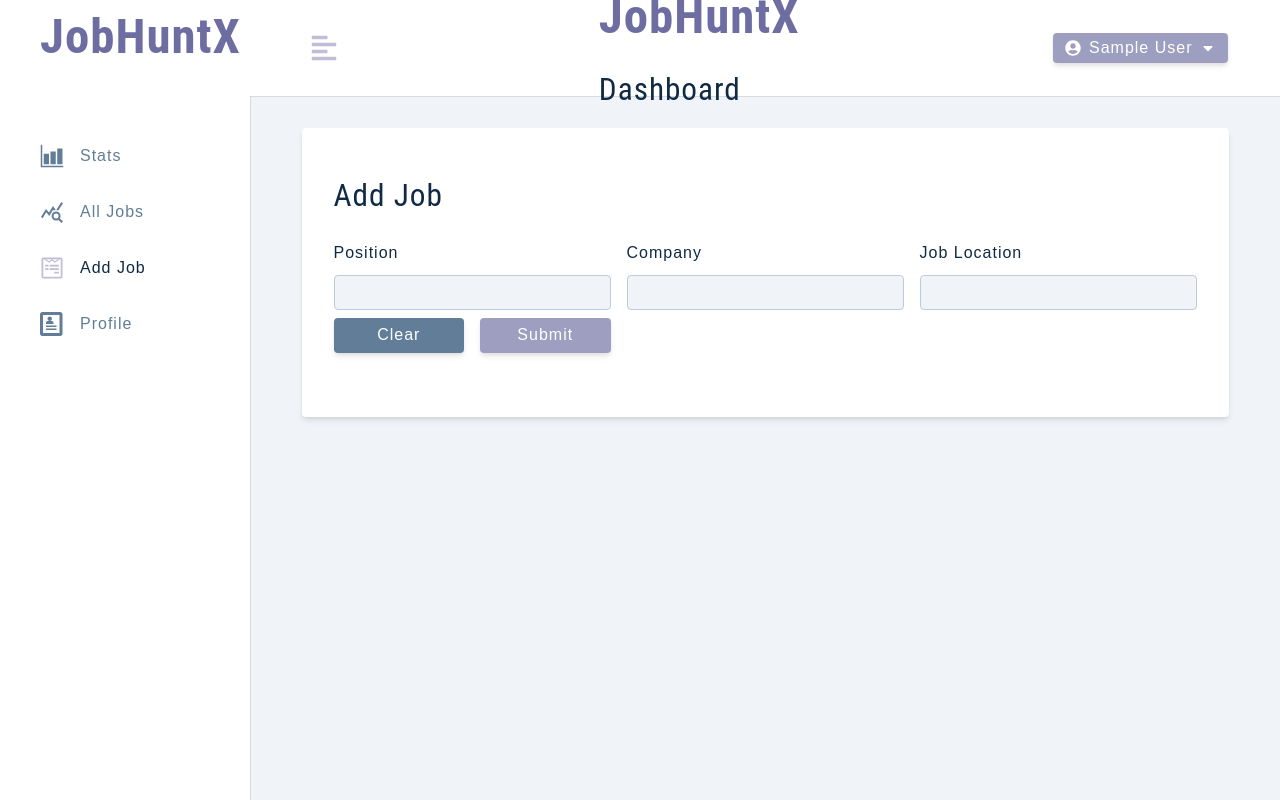
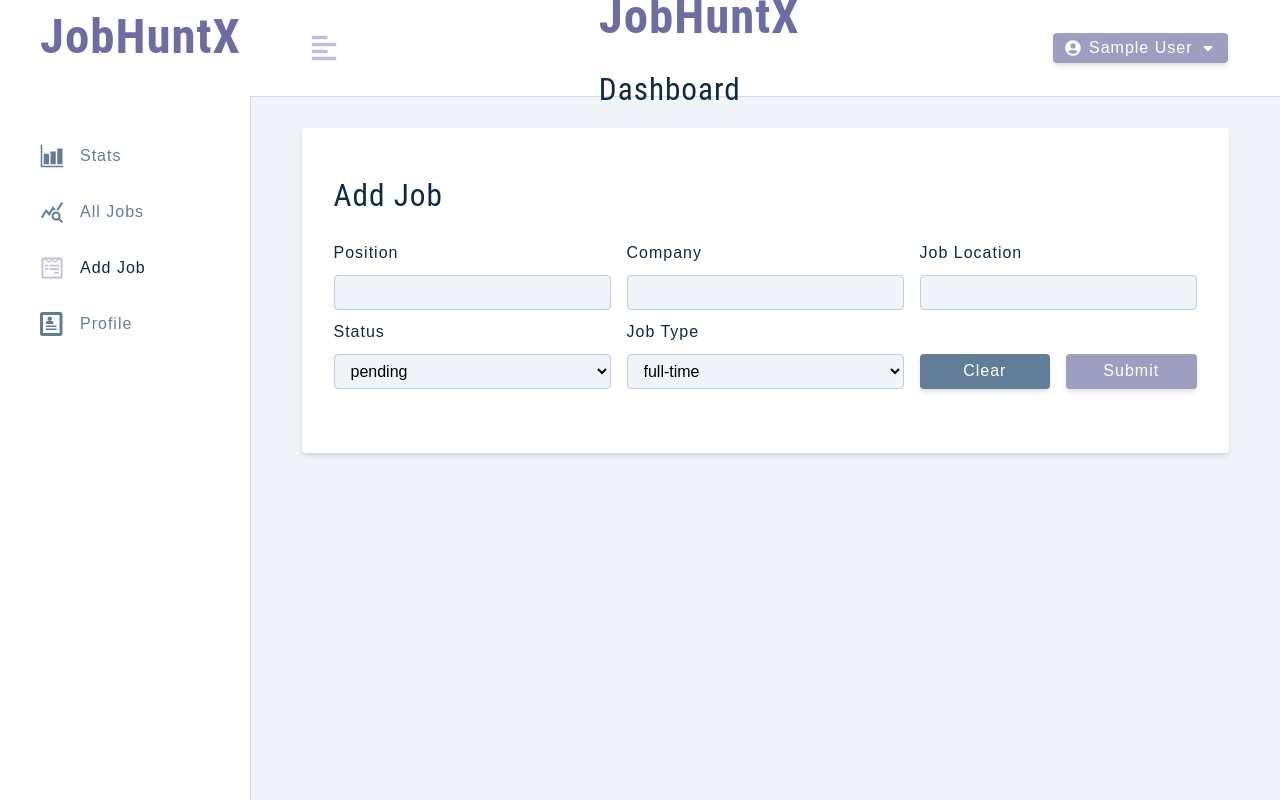
Before and after one commit to nataburdyey/job-hunt-x, a React (Vite) app: page /add-job in a window 1280 px wide. Built offline with nearby package versions, Linux system fonts and the light colour scheme; sample sign-in values are in the browser's storage.

Commit message:
add FormRowSelect component

```diff
--- a/src/components/FormRow.jsx
+++ b/src/components/FormRow.jsx
@@ -5,6 +5,7 @@ const FormRow = ({ type, name, value, handleChange, labelText }) => {
         {labelText || name}
       </label>
       <input
+        id={name}
         type={type}
         name={name}
         value={value}
--- /dev/null
+++ b/src/components/FormRowSelect.jsx
@@ -0,0 +1,25 @@
+const FormRowSelect = ({ labelText, name, value, handleJobInput, list }) => {
+  return (
+    <div className='form-row'>
+      <label htmlFor='status' className='form-label'>
+        {labelText || name}
+      </label>
+      <select
+        name={name}
+        id={name}
+        value={value}
+        onChange={handleJobInput}
+        className='form-select'
+      >
+        {list.map((itemValue, index) => {
+          return (
+            <option key={index} value={itemValue}>
+              {itemValue}
+            </option>
+          );
+        })}
+      </select>
+    </div>
+  );
+};
+export default FormRowSelect;
--- a/src/components/index.js
+++ b/src/components/index.js
@@ -3,5 +3,6 @@ import Logo from "./Logo";
 import Navbar from './Navbar';
 import SmallSidebar from './SmallSidebar';
 import FormRow from './FormRow';
+import FormRowSelect from './FormRowSelect';
 
-export { Logo, BigSidebar, Navbar, SmallSidebar, FormRow };
+export { Logo, BigSidebar, Navbar, SmallSidebar, FormRow, FormRowSelect };
--- a/src/pages/dashboard/AddJob.jsx
+++ b/src/pages/dashboard/AddJob.jsx
@@ -1,4 +1,4 @@
-import { FormRow } from '../../components';
+import { FormRow, FormRowSelect } from '../../components';
 import Wrapper from '../../assets/wrappers/DashboardFormPage';
 import { useSelector, useDispatch } from 'react-redux';
 import { toast } from 'react-toastify';
@@ -11,9 +11,9 @@ const AddJob = () => {
     company,
     jobLocation,
     jobType,
-    jobTypeOption,
+    jobTypeOptions,
     status,
-    statusOption,
+    statusOptions,
     isEditing,
     editJobId,
   } = useSelector((store) => store.job);
@@ -54,6 +54,19 @@ const AddJob = () => {
             labelText=' Job Location'
             handleChange={handleJobInput}
           />
+          <FormRowSelect
+            name='status'
+            value={status}
+            handleChange={handleJobInput}
+            list={statusOptions}
+          />
+          <FormRowSelect
+            name='jobType'
+            labelText='Job Type'
+            value={jobType}
+            handleChange={handleJobInput}
+            list={jobTypeOptions}
+          />
           <div className='btn-container'>
             <button
               type='button'
```
